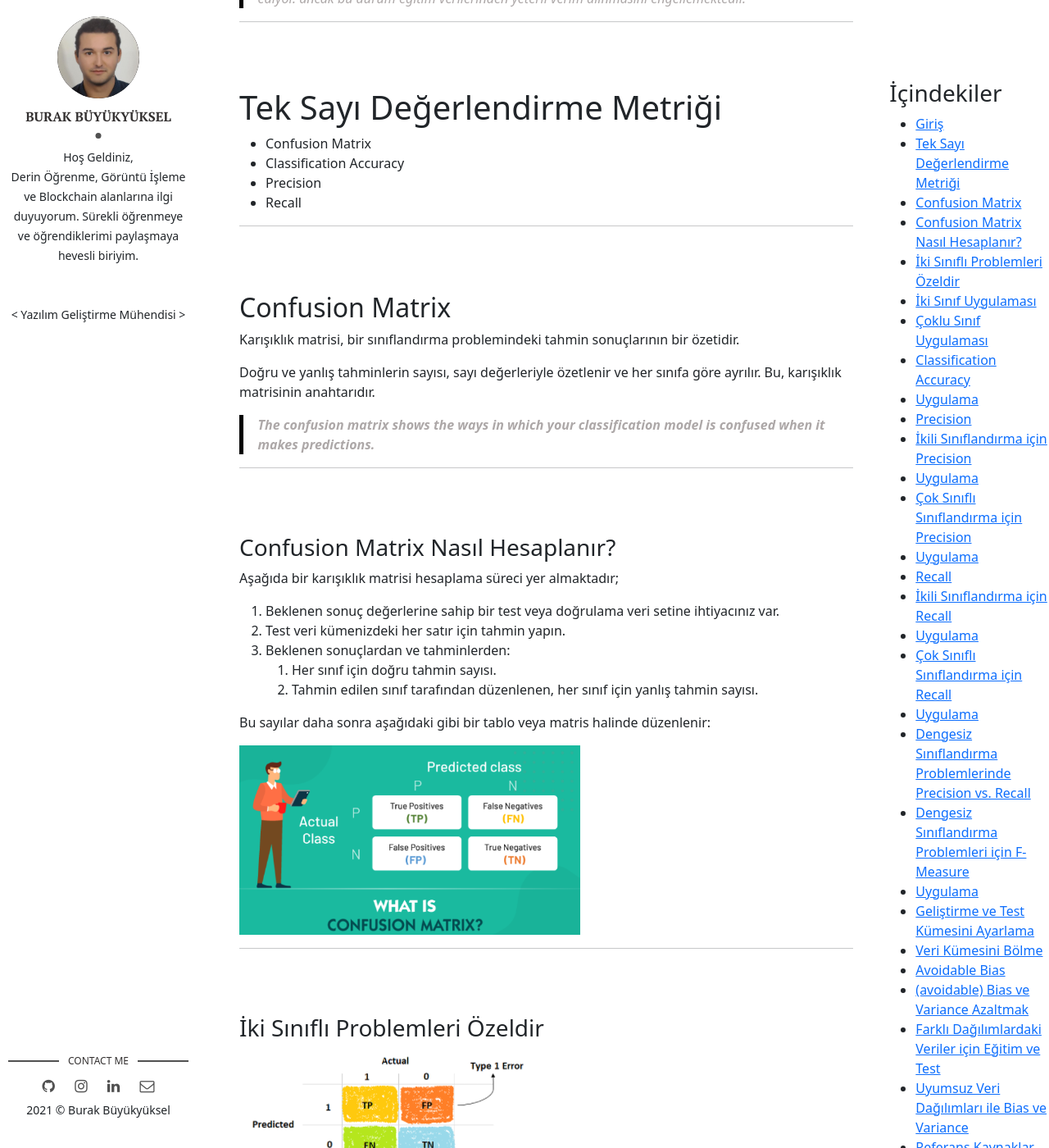
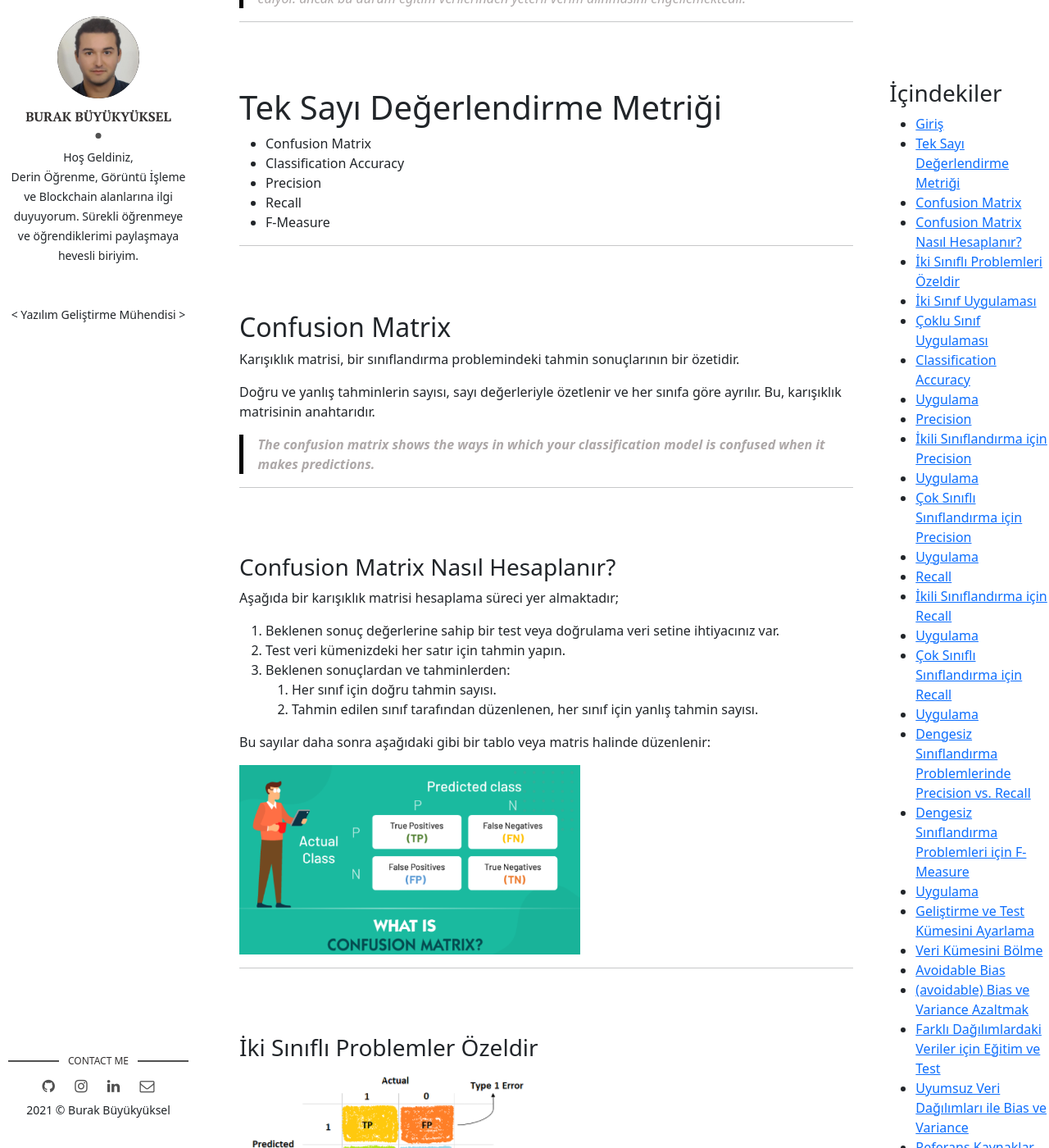
Before and after one commit to bbuyukyuksel/bbuyukyuksel.github.io, a Jekyll site: the page built from _posts/2021-06-23-handbook-makine-ogrenmesi-metrikleri.markdown, in a window 1280 px wide and 1400 px high, scrolled down 1873 px. Shown: the whole window at 82% size. Built offline with Jekyll 4.4.1, drawn with Linux system fonts in a browser that asks for light colours; comment, search, counter and statistics services are not loaded.

Commit message:
fix post syntax - makine öğrenmesi metrikleri syntax düzeltimi

```diff
--- a/_posts/2021-06-23-handbook-makine-ogrenmesi-metrikleri.markdown
+++ b/_posts/2021-06-23-handbook-makine-ogrenmesi-metrikleri.markdown
@@ -111,6 +111,7 @@ ___
 - Classification Accuracy
 - Precision
 - Recall
+- F-Measure
 
 ___
 
@@ -142,7 +143,7 @@ Bu sayılar daha sonra aşağıdaki gibi bir tablo veya matris halinde düzenlen
 
 ___
 
-### İki Sınıflı Problemleri Özeldir
+### İki Sınıflı Problemler Özeldir
 
 <img src="/assets/img/post_images/makine-ogrenmesi-metrikleri/02.PNG" />
 
```
